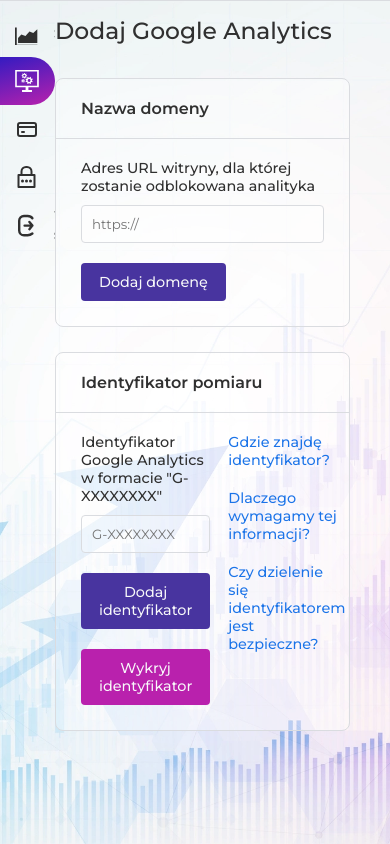
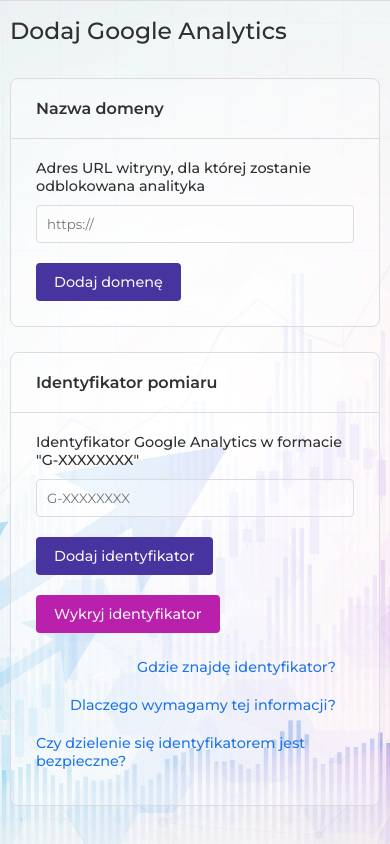
Before and after one commit to NiedziolkaMichal/track-adblock, a Next.js app: page /account/addHost in a window 390 px wide. Built offline with nearby package versions, Linux system fonts and the light colour scheme; no server answers; the database is empty; sample sign-in values are in the browser's storage; a web font is replaced by a local one.

Commit message:
Make user panel responsive

```diff
--- a/src/components/account/button.tsx
+++ b/src/components/account/button.tsx
@@ -57,7 +57,7 @@
 export const QuestionLink = styled(Link)`
   display: block;
   width: fit-content;
-  padding: 10px 18px;
+  padding: 10px 18px 10px 0;
   color: ${({ theme }) => theme.button.anchor.text};
   font-weight: 480;
   font-size: 0.9rem;
--- a/src/components/account/cardTabs.tsx
+++ b/src/components/account/cardTabs.tsx
@@ -3,6 +3,7 @@
 
 export const CardTabs = styled.div`
   display: flex;
+  flex-wrap: wrap;
 `;
 
 export function CardTab({ title, value, roundedBottom = false, valueColor }: { title: ReactNode; value: ReactNode; roundedBottom?: boolean; valueColor: string }) {
--- a/src/components/account/common.tsx
+++ b/src/components/account/common.tsx
@@ -11,7 +11,13 @@
 
 export const MeasurementCardSides = styled.div`
   display: flex;
+  flex-wrap: wrap;
+  gap: 25px;
   justify-content: space-between;
+
+  > * {
+    flex: 1 1 auto;
+  }
 `;
 
 export const ErrorBox = styled.div<{ $margin?: MarginValue }>`
--- a/src/components/account/sideMenu.tsx
+++ b/src/components/account/sideMenu.tsx
@@ -38,11 +38,20 @@
   flex-direction: column;
   justify-content: start;
   padding-top: 8px;
-  padding-bottom: 20px;
+  height: fit-content;
   z-index: 1; // Placing it in foreground of the main section, when hover is active
 
   :hover {
     width: 240px;
+  }
+
+  @media (max-width: 1200px) {
+    :hover {
+      background-color: ${({ theme }) => theme.sideMenu.background};
+    }
+  }
+  @media (max-width: calc(29rem + 85px)) {
+    display: none;
   }
 `;
 
@@ -87,7 +96,7 @@
   height: 24px;
   width: 24px;
   min-width: 24px;
-  margin: auto 15px; // 15px is (55px(side menu width) - 1px(side menu border-width) - 24px(icon width)) / 2
+  margin: auto 15px;
 `;
 
 const ItemTitle = styled.div`
@@ -95,7 +104,7 @@
   margin: auto 0;
   font-size: 0.875rem;
   font-weight: 600;
-  overflow: hidden; //TODO handle it better way
+  overflow: hidden;
 `;
 
 function MenuItemLink({ title, href, additionalPaths, children }: { title: string; href: string; additionalPaths?: string[]; children: ReactNode }) {
--- a/src/components/account/skeleton.tsx
+++ b/src/components/account/skeleton.tsx
@@ -6,7 +6,15 @@
 
 const BaseStructure = styled.div`
   display: grid;
-  grid-template: 1fr / minmax(55px, 240px) 1fr; // 55px is used in sideMenu and account/index
+  grid-template: 1fr / 240px 1fr;
+
+  @media (max-width: 1200px) {
+    grid-template: 1fr / 55px 1fr;
+  }
+  // It's repeated in sideMenu.tsx
+  @media (max-width: calc(29rem + 85px)) {
+    display: block;
+  }
 `;
 
 const MainBackground = styled.div`
@@ -14,15 +22,26 @@
 `;
 
 const Main = styled.main`
-  padding: 8px 40px 0 0;
+  padding: 8px 40px 0;
   // RequestsChart required fixed width in order to be resized correctly with the viewport
-  width: calc(100vw - 55px); // 55px is width of a side menu
+  width: calc(100vw - 240px - var(--scrollbar-width));
   max-width: 1280px;
   margin-left: auto;
+
+  @media (max-width: 1200px) {
+    width: calc(100vw - 55px - var(--scrollbar-width));
+  }
+  @media (max-width: calc(29rem + 85px)) {
+    width: 100%;
+    padding: 8px 10px 0;
+  }
 `;
 
 const UnevenMargin = styled.div`
   flex-grow: 0.7;
+  @media (max-width: 1280px) {
+    flex-grow: 0;
+  }
 `;
 
 export function AccountBase({ children }: { children: ReactNode }) {
--- a/src/styles/themes.tsx
+++ b/src/styles/themes.tsx
@@ -76,7 +76,8 @@
     background: "rgb(255,255,255,0.3)",
   },
   sideMenu: {
-    hover: "#9a9eb919",
+    background: "#edf1f4",
+    hover: "#d9dddd",
     focusVisible: "#303030",
   },
   errorBlock: {
```
